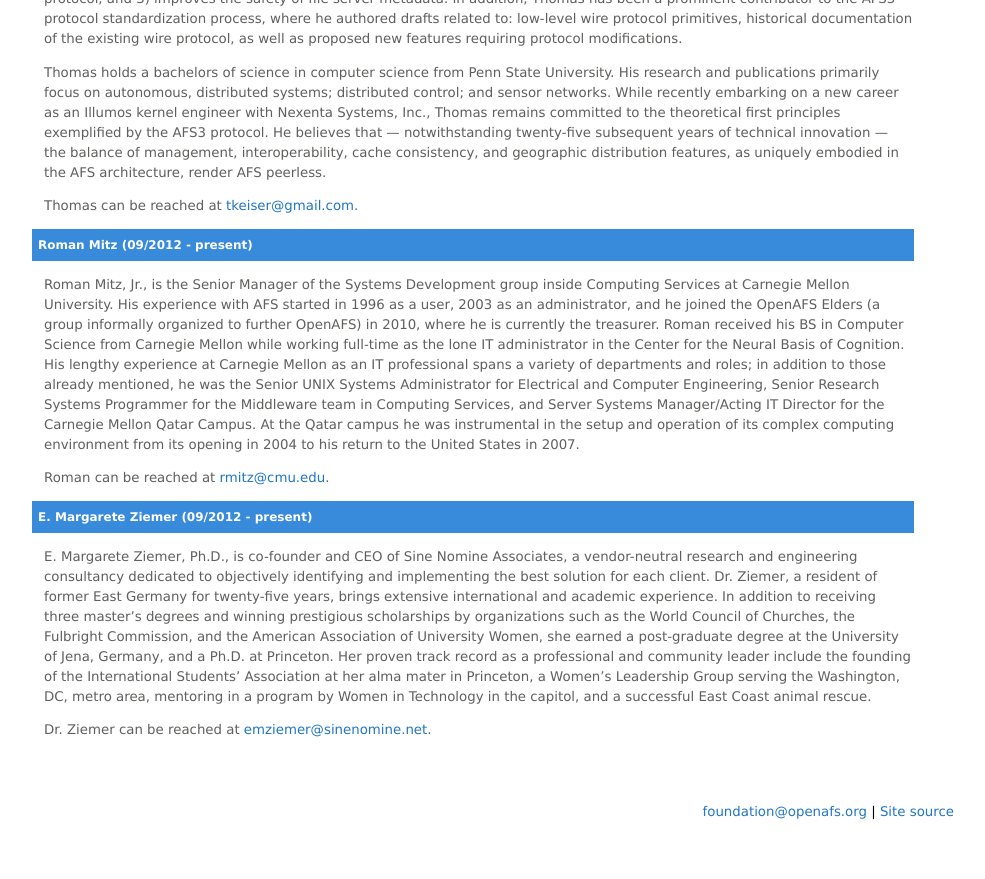
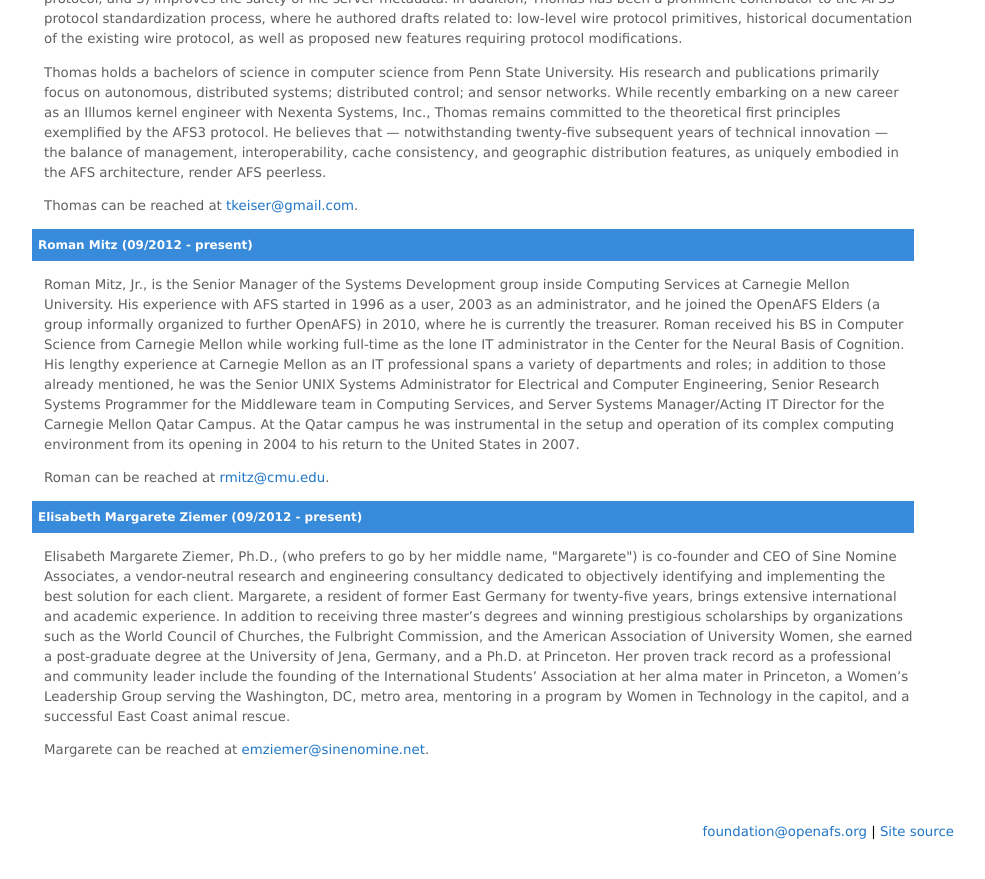
Before and after one commit to openafsfoundation/openafsfoundation.org, a Jekyll site: the page built from about/board/index.md, in a window 1280 px wide and 900 px high, scrolled down 1647 px. Shown: the top 879 px of the window, without its empty margins (161-1146 px from the left). Built offline with Jekyll 4.4.1, drawn with Linux system fonts in a browser that asks for light colours.

Commit message:
Content edit

```diff
--- a/about/board/index.md
+++ b/about/board/index.md
@@ -124,11 +124,11 @@
 
 Roman can be reached at <rmitz@cmu.edu>.
 
-### E. Margarete Ziemer (09/2012 - present) ###
+### Elisabeth Margarete Ziemer (09/2012 - present) ###
 
-E. Margarete Ziemer, Ph.D., is co-founder and CEO of Sine Nomine Associates, a
+Elisabeth Margarete Ziemer, Ph.D., (who prefers to go by her middle name, "Margarete") is co-founder and CEO of Sine Nomine Associates, a
 vendor-neutral research and engineering consultancy dedicated to objectively
-identifying and implementing the best solution for each client.  Dr. Ziemer, a
+identifying and implementing the best solution for each client.  Margarete, a
 resident of former East Germany for twenty-five years, brings extensive
 international and academic experience.  In addition to receiving three master’s
 degrees and winning prestigious scholarships by organizations such as the World
@@ -140,4 +140,4 @@
 the Washington, DC, metro area, mentoring in a program by Women in Technology
 in the capitol, and a successful East Coast animal rescue.
 
-Dr. Ziemer can be reached at <emziemer@sinenomine.net>.
+Margarete can be reached at <emziemer@sinenomine.net>.
```
